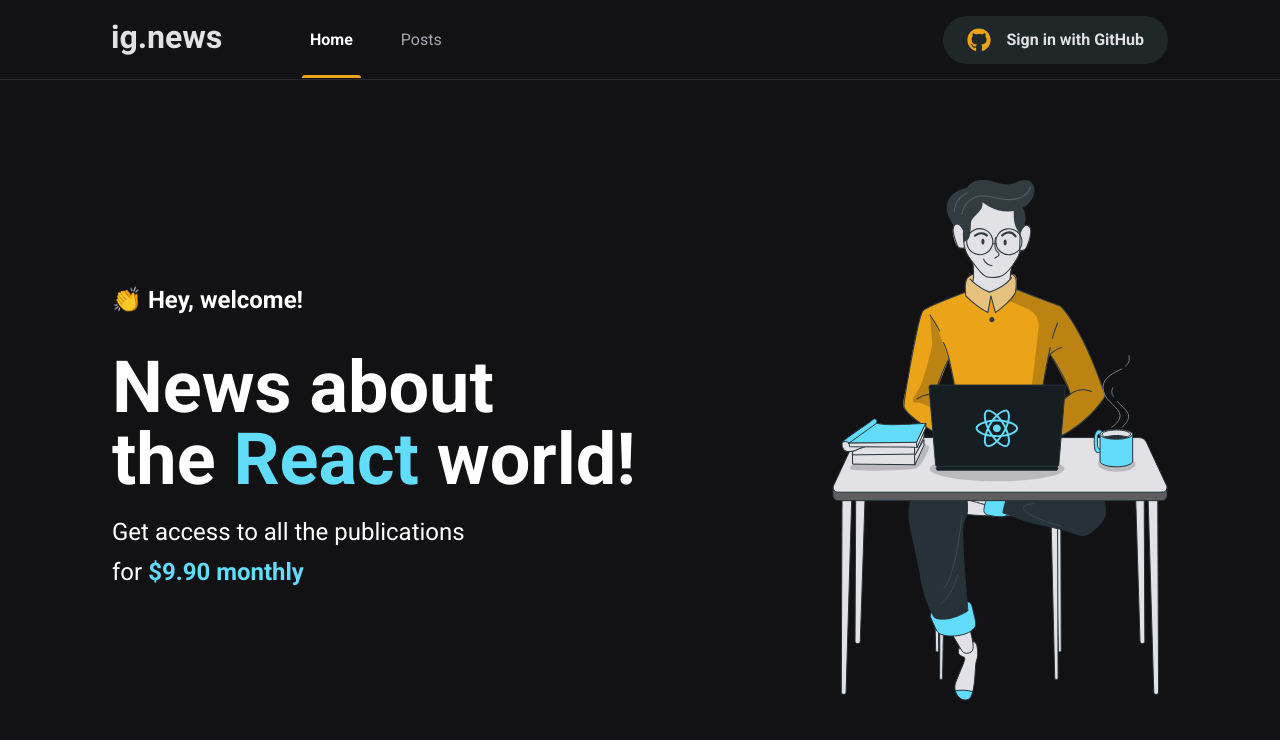
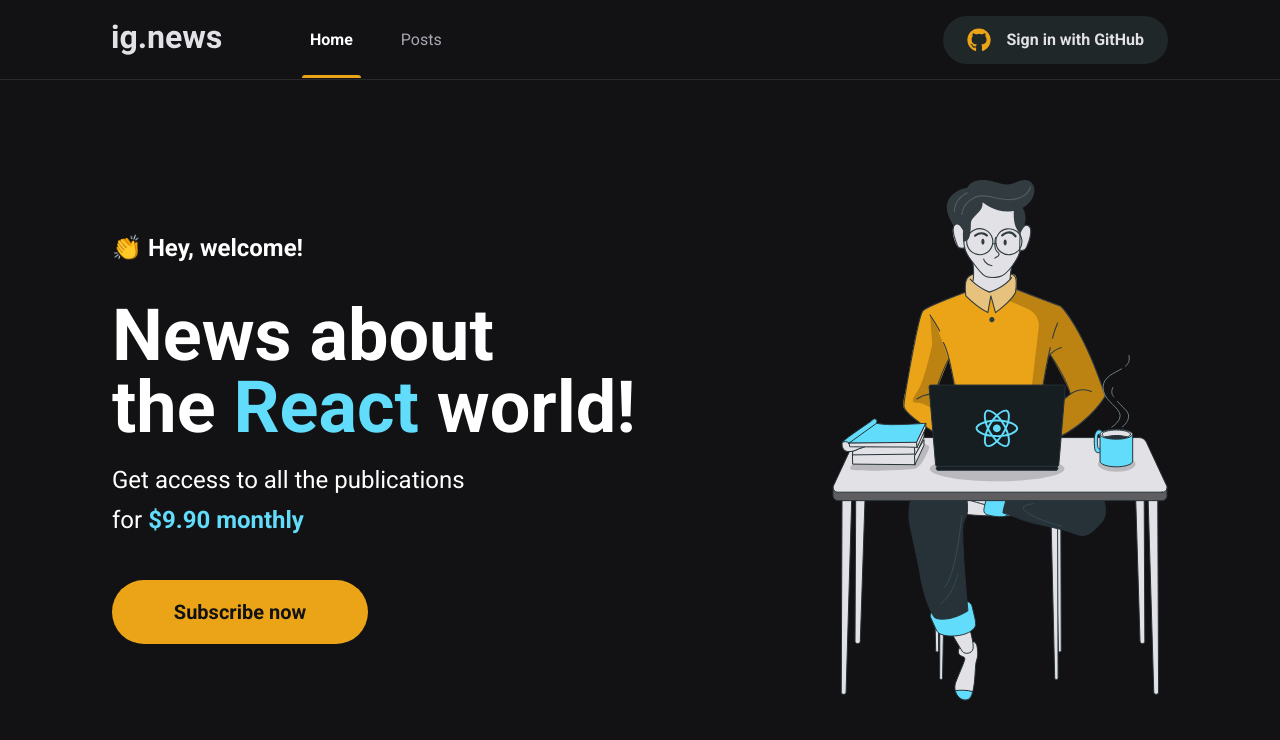
Before and after one commit to saboyagustavo/ignews, a Next.js app: page / in a window 1280 px wide. Shown: the top 740 px of the page. Built offline with nearby package versions, Linux system fonts and the light colour scheme.

Commit message:
Structured and styled the SubscribeButton component.

```diff
--- /dev/null
+++ b/src/components/SubscribeButton/index.tsx
@@ -0,0 +1,10 @@
+import React from 'react';
+import styles from './styles.module.scss';
+
+export function SubscribeButton() {
+  return (
+    <>
+      <button className={styles.subscribeButton}>Subscribe now</button>
+    </>
+  );
+}
--- /dev/null
+++ b/src/components/SubscribeButton/styles.module.scss
@@ -0,0 +1,24 @@
+.subscribeButton {
+  background-color: var(--yellow-500);
+  display: flex;
+  align-items: center;
+  justify-content: center;
+
+  height: 4rem;
+  width: 16rem;
+  border-radius: 4rem;
+
+  color: var(--gray-900);
+  font-weight: bold;
+  font-size: 1.25rem;
+
+  transition: filter 0.25s;
+
+  &:hover {
+    filter: brightness(1.25);
+  }
+
+  &:active {
+    filter: brightness(0.8);
+  }
+}
--- a/src/pages/index.module.scss
+++ b/src/pages/index.module.scss
@@ -38,4 +38,8 @@
       font-weight: bold;
     }
   }
+
+  button {
+    margin-top: 2.5rem;
+  }
 }
--- a/src/pages/index.tsx
+++ b/src/pages/index.tsx
@@ -1,5 +1,7 @@
 import Head from 'next/head';
+import { SubscribeButton } from '../components/SubscribeButton';
 import styles from './index.module.scss';
+
 export default function Home() {
   return (
     <>
@@ -18,6 +20,8 @@
             Get access to all the publications <br />
             for <span>$9.90 monthly</span>
           </p>
+
+          <SubscribeButton />
         </section>
         <img
           src='/images/avatar.svg'
```
Also changed, not shown: 1 other file (tests, documents, lock files or other folders).
